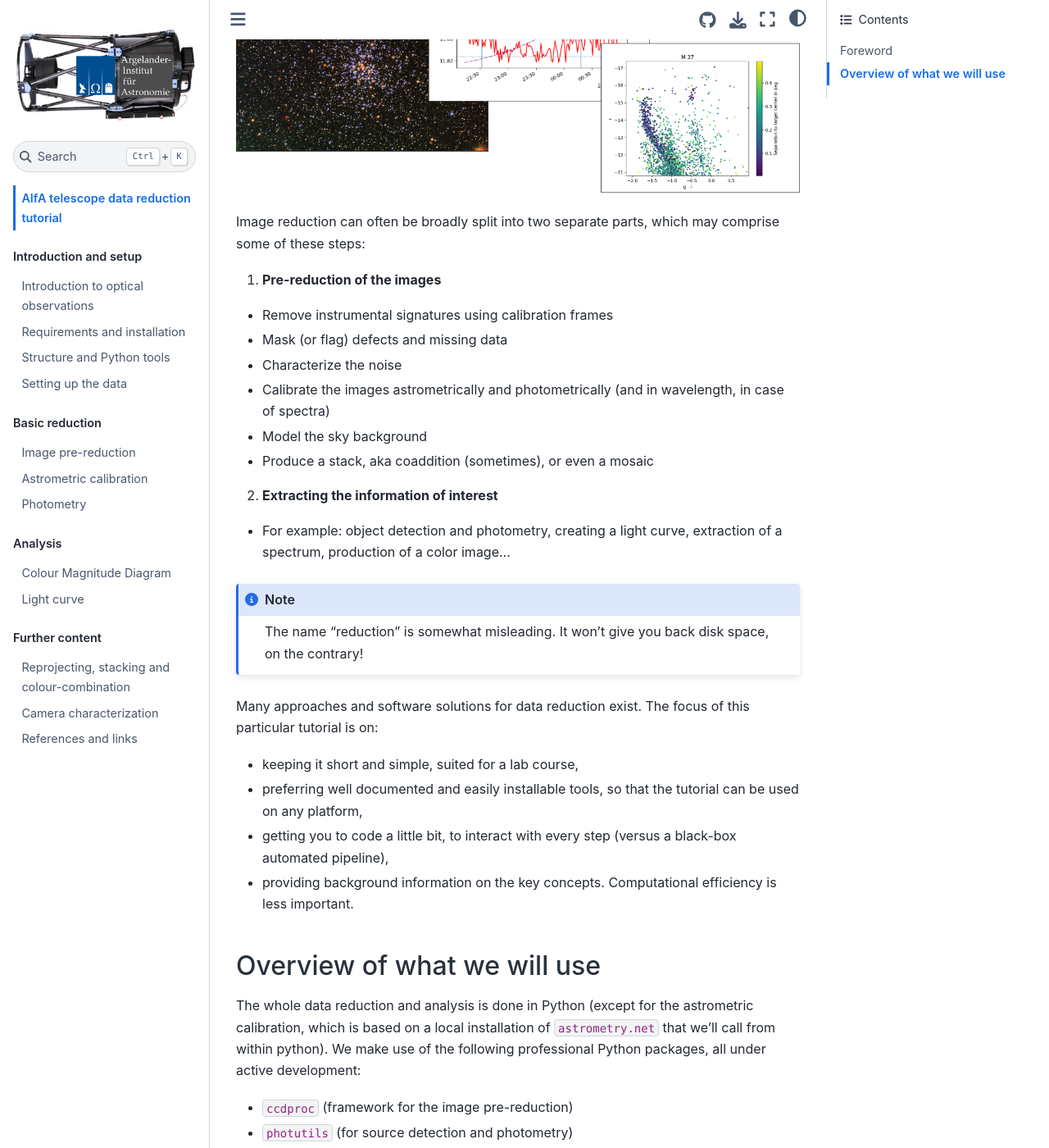
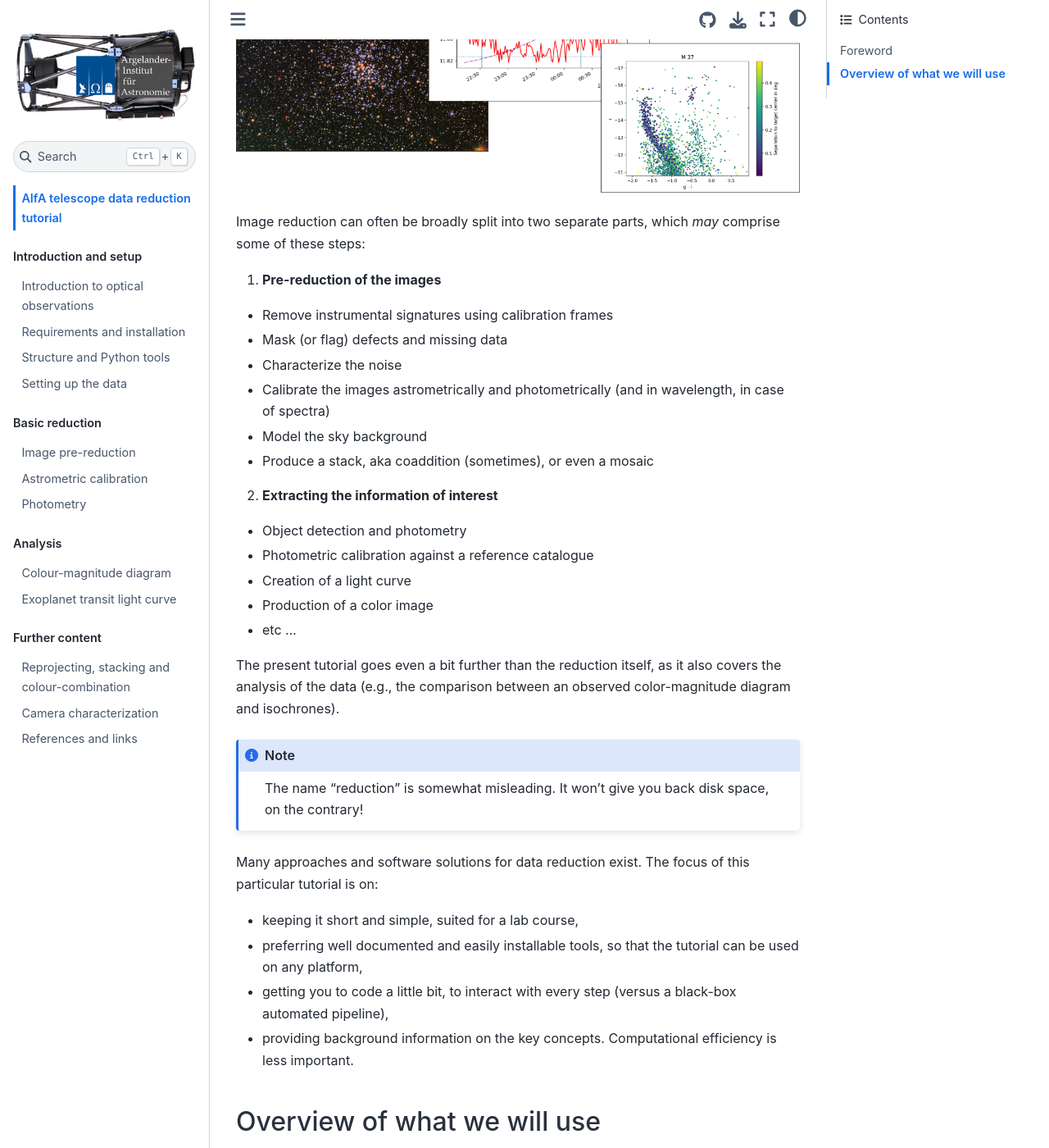
Before and after one commit to aifatelescope/datared, a Jupyter Book: the page built from book/intro.md, in a window 1280 px wide and 1400 px high, scrolled down 491 px. Shown: the whole window at 82% size. Built offline with Jupyter Book 1.0.4 settings and Sphinx 7.4.7 and the Sphinx Book theme 1.1.4, drawn with Linux system fonts in a browser that asks for light colours.

Commit message:
Better titles

````diff
--- a/book/intro.md
+++ b/book/intro.md
@@ -13,7 +13,7 @@ The aim of this tutorial is to show you a way to "reduce" and analyse imaging da
 ```
 
 
-Image reduction can often be broadly split into two separate parts, which may comprise some of these steps:
+Image reduction can often be broadly split into two separate parts, which *may* comprise some of these steps:
 
 1) **Pre-reduction of the images**
  * Remove instrumental signatures using calibration frames
@@ -25,7 +25,13 @@ Image reduction can often be broadly split into two separate parts, which may co
 
 
 2) **Extracting the information of interest**
- * For example: object detection and photometry, creating a light curve, extraction of a spectrum, production of a color image...
+ * Object detection and photometry
+ * Photometric calibration against a reference catalogue
+ * Creation of a light curve
+ * Production of a color image
+ * etc ...
+
+The present tutorial goes even a bit further than the reduction itself, as it also covers the analysis of the data (e.g., the comparison between an observed color-magnitude diagram and isochrones).
 
 ```{note}
 The name "reduction" is somewhat misleading. It won't give you back disk space, on the contrary!
````
Also changed, not shown: book/CMD.ipynb, book/camera-charact.ipynb, book/lightcurve.ipynb.
